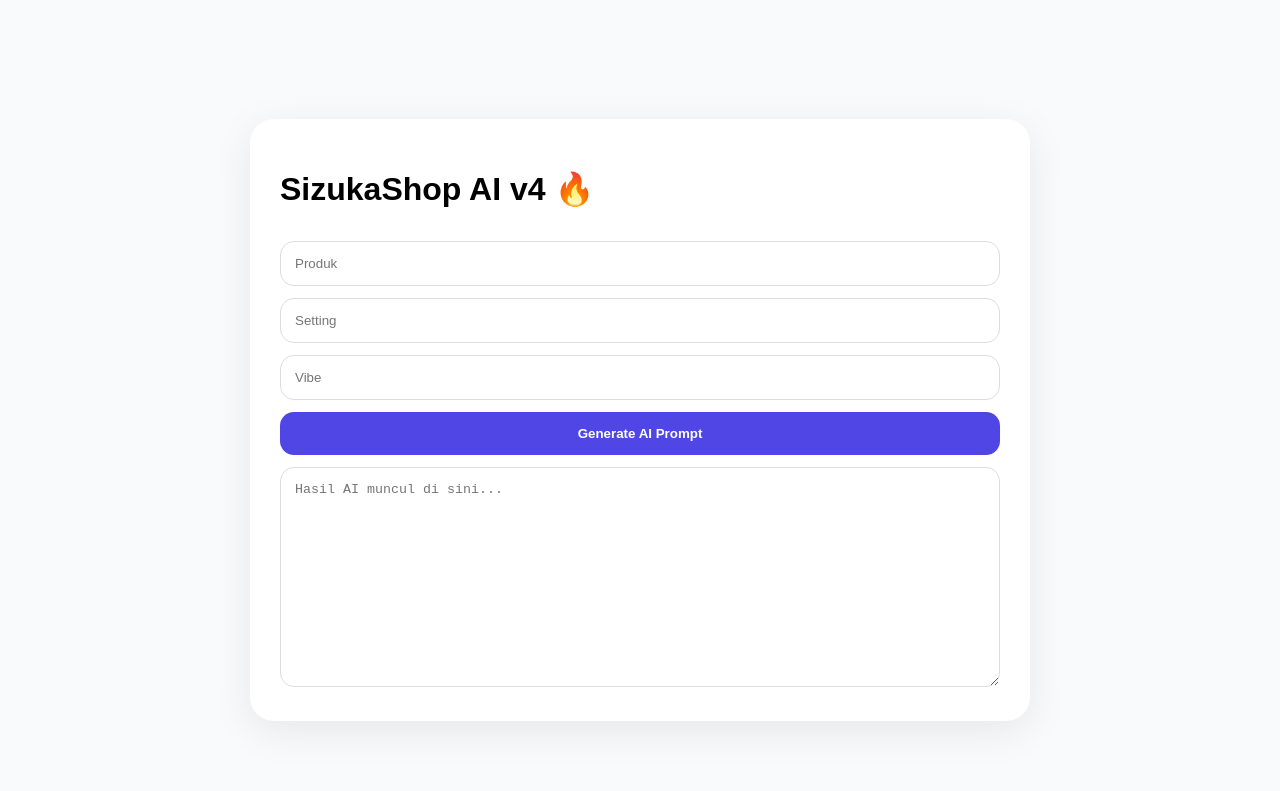
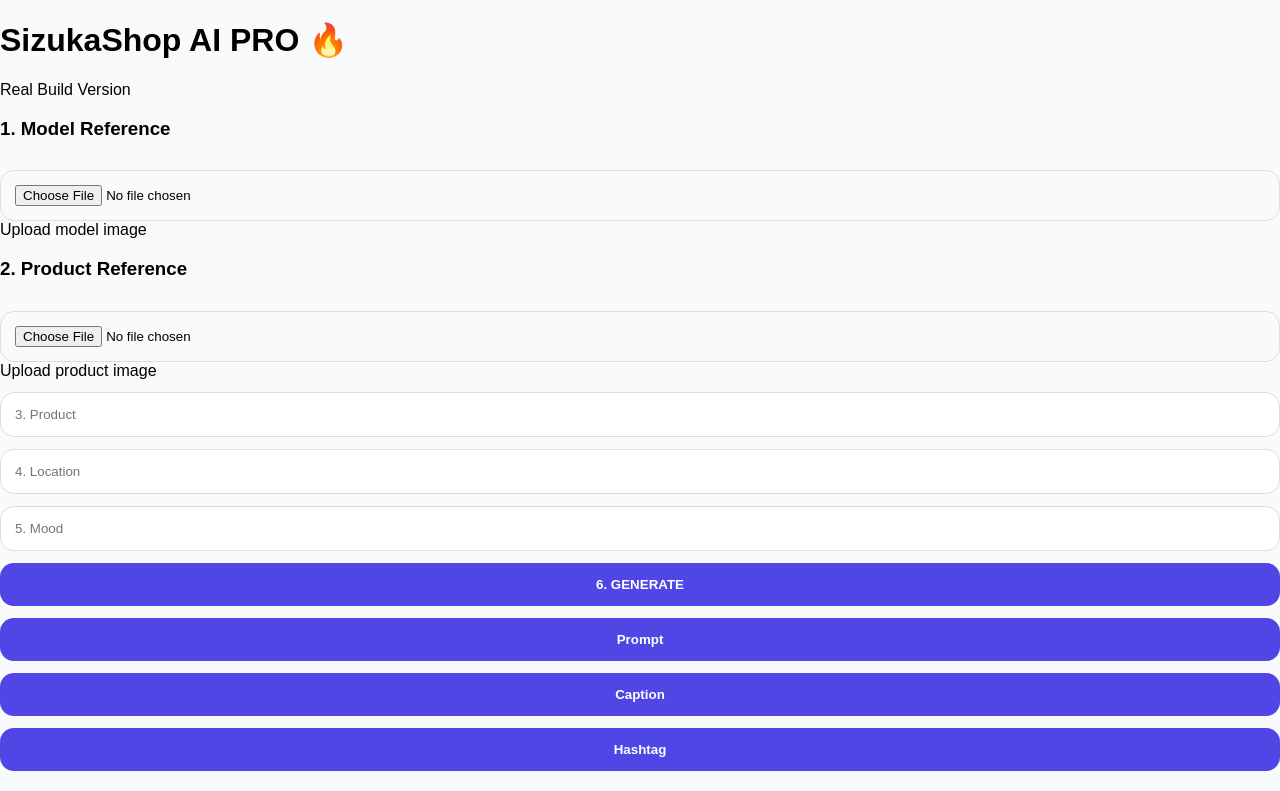
Before and after one commit to jenniferfx3751/shopee-affiliate-tools, a React (Vite) app: page / in a window 1280 px wide. Shown: the top 791 px of the page. Built offline with nearby package versions, Linux system fonts and the light colour scheme.

Commit message:
Update App.jsx

```diff
--- a/src/App.jsx
+++ b/src/App.jsx
@@ -1,12 +1,129 @@
+import React, { useState } from "react";
 
-import React,{useState} from 'react';
-export default function App(){
-const [product,setProduct]=useState('');const [setting,setSetting]=useState('');const [vibe,setVibe]=useState('');const [out,setOut]=useState('');const [loading,setLoading]=useState(false);
-const gen=async()=>{setLoading(true);const r=await fetch('/api/generate',{method:'POST',headers:{'Content-Type':'application/json'},body:JSON.stringify({product,setting,vibe})});const d=await r.json();setOut(d.result||JSON.stringify(d));setLoading(false);}
-return <div className='wrap'><div className='card'><h1>SizukaShop AI v4 🔥</h1>
-<input placeholder='Produk' value={product} onChange={e=>setProduct(e.target.value)} />
-<input placeholder='Setting' value={setting} onChange={e=>setSetting(e.target.value)} />
-<input placeholder='Vibe' value={vibe} onChange={e=>setVibe(e.target.value)} />
-<button onClick={gen}>{loading?'Generating...':'Generate AI Prompt'}</button>
-<textarea readOnly value={out} placeholder='Hasil AI muncul di sini...' />
-</div></div>}
+export default function App() {
+  const [model, setModel] = useState(null);
+  const [productRef, setProductRef] = useState(null);
+
+  const [product, setProduct] = useState("");
+  const [setting, setSetting] = useState("");
+  const [vibe, setVibe] = useState("");
+
+  const [tab, setTab] = useState("Prompt");
+  const [loading, setLoading] = useState(false);
+
+  const [data, setData] = useState({
+    Prompt: "",
+    Caption: "",
+    Hashtag: "",
+  });
+
+  const loadImage = (e, setter) => {
+    const file = e.target.files[0];
+    if (file) setter(URL.createObjectURL(file));
+  };
+
+  const generate = async () => {
+    setLoading(true);
+
+    try {
+      const r = await fetch("/api/generate", {
+        method: "POST",
+        headers: {
+          "Content-Type": "application/json",
+        },
+        body: JSON.stringify({
+          product,
+          setting,
+          vibe,
+        }),
+      });
+
+      const d = await r.json();
+      const result = d.result || "No output";
+
+      setData({
+        Prompt: result,
+        Caption: `Upgrade your look instantly with this ${product} ✨`,
+        Hashtag: "#shopeefinds #fashionviral #racunshopee #viralproduk",
+      });
+    } catch (err) {
+      setData({
+        Prompt: "Connection failed.",
+        Caption: "",
+        Hashtag: "",
+      });
+    }
+
+    setLoading(false);
+  };
+
+  const copy = async () => {
+    await navigator.clipboard.writeText(data[tab]);
+  };
+
+  return (
+    <div className="app">
+      <div className="container">
+        <h1>SizukaShop AI PRO 🔥</h1>
+        <p className="sub">Real Build Version</p>
+
+        <div className="grid2">
+          <div className="box">
+            <h3>1. Model Reference</h3>
+            <input type="file" onChange={(e) => loadImage(e, setModel)} />
+            <div className="preview">
+              {model ? <img src={model} alt="" /> : "Upload model image"}
+            </div>
+          </div>
+
+          <div className="box">
+            <h3>2. Product Reference</h3>
+            <input type="file" onChange={(e) => loadImage(e, setProductRef)} />
+            <div className="preview">
+              {productRef ? <img src={productRef} alt="" /> : "Upload product image"}
+            </div>
+          </div>
+        </div>
+
+        <div className="grid3">
+          <input
+            placeholder="3. Product"
+            value={product}
+            onChange={(e) => setProduct(e.target.value)}
+          />
+
+          <input
+            placeholder="4. Location"
+            value={setting}
+            onChange={(e) => setSetting(e.target.value)}
+          />
+
+          <input
+            placeholder="5. Mood"
+            value={vibe}
+            onChange={(e) => setVibe(e.target.value)}
+          />
+        </div>
+
+        <button className="generate" onClick={generate}>
+          {loading ? "Generating..." : "6. GENERATE"}
+        </button>
+
+        <div className="tabs">
+          <button onClick={() => setTab("Prompt")}>Prompt</button>
+          <button onClick={() => setTab("Caption")}>Caption</button>
+          <button onClick={() => setTab("Hashtag")}>Hashtag</button>
+        </div>
+
+        <div className="box">
+          <div className="outtop">
+            <h3>7. Output</h3>
+            <button onClick={copy}>Copy</button>
+          </div>
+
+          <textarea readOnly value={data[tab]} />
+        </div>
+      </div>
+    </div>
+  );
+}
```
